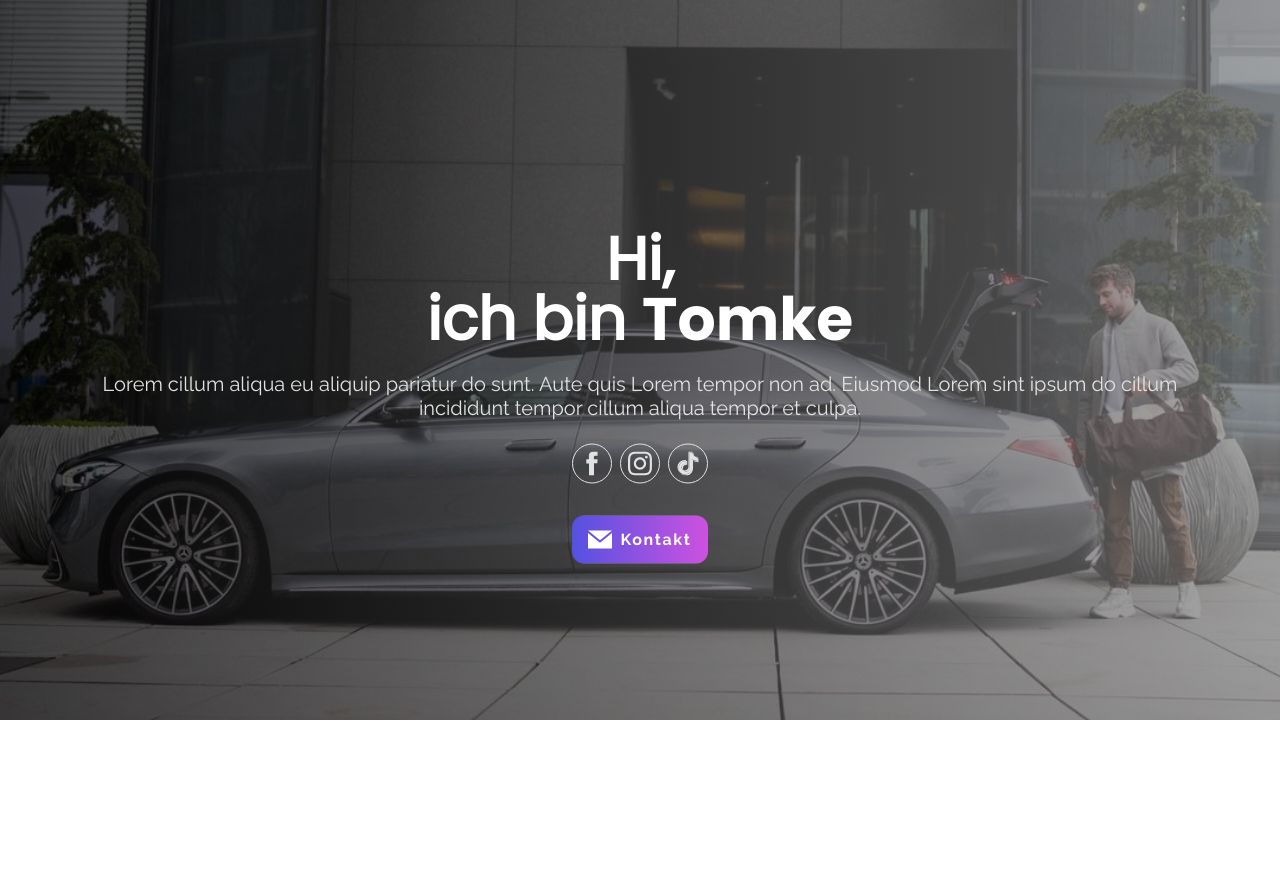
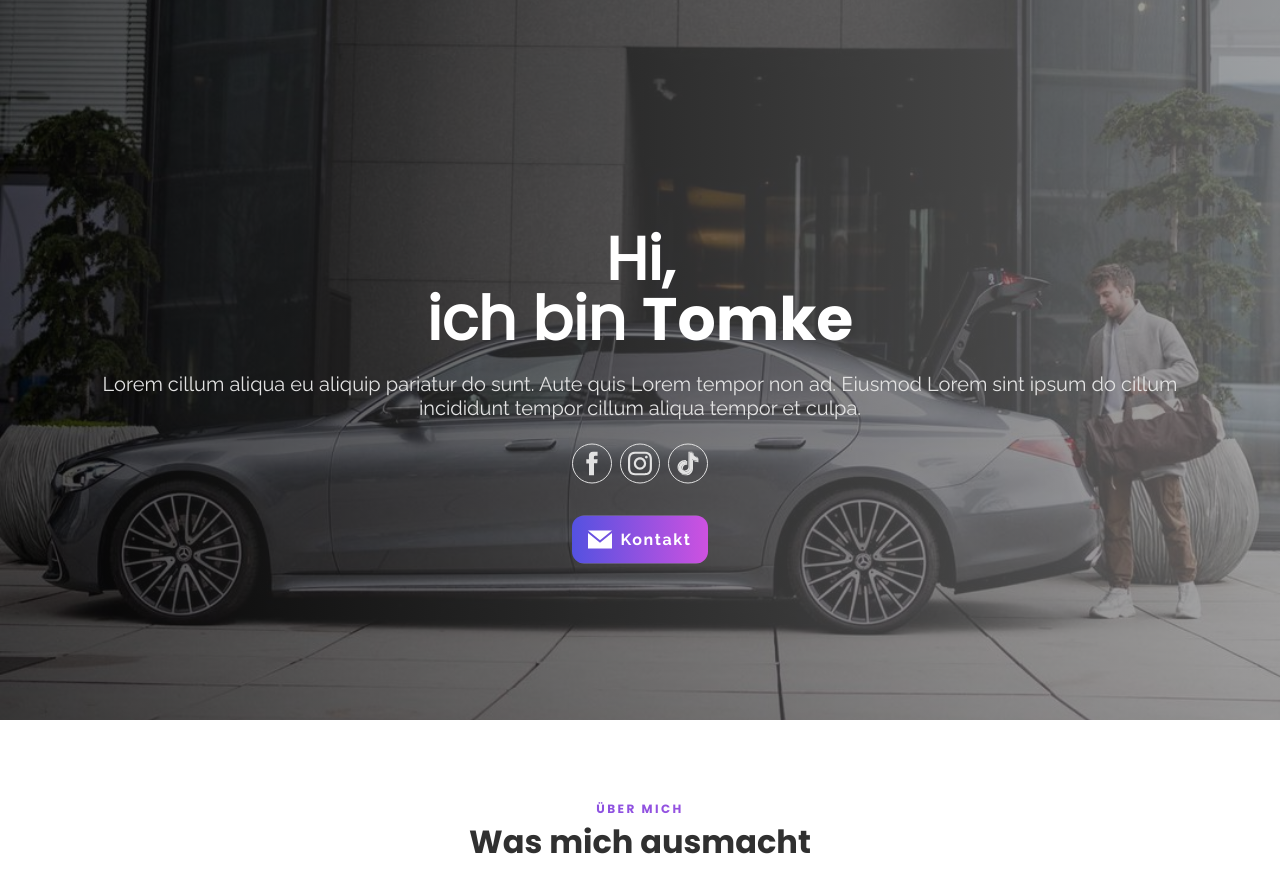
Before and after one commit to JonWofr/tomke-portfolio, an Angular app: page / in a window 1280 px wide. Shown: the top 892 px of the page. Before the commit the page ends 800 px from the top, so only its background shows below. Built offline with nearby package versions, Linux system fonts and the light colour scheme.

Commit message:
Created section header

```diff
--- /dev/null
+++ b/src/app/features/portfolio/components/about-section/about-section.component.html
@@ -0,0 +1,6 @@
+<section class="section">
+  <portfolio-section-header
+    title="Was mich ausmacht"
+    subtitle="Über mich"
+  ></portfolio-section-header>
+</section>
--- /dev/null
+++ b/src/app/features/portfolio/components/about-section/about-section.component.ts
@@ -0,0 +1,12 @@
+import { Component, OnInit } from '@angular/core';
+
+@Component({
+  selector: 'portfolio-about-section',
+  templateUrl: './about-section.component.html',
+  styleUrls: ['./about-section.component.scss'],
+})
+export class AboutSectionComponent implements OnInit {
+  constructor() {}
+
+  ngOnInit(): void {}
+}
--- /dev/null
+++ b/src/app/features/portfolio/components/section-header/section-header.component.html
@@ -0,0 +1,8 @@
+<div class="section-header">
+  <h2 class="section-header__subtitle">
+    {{ subtitle }}
+  </h2>
+  <h3 class="section-header__title">
+    {{ title }}
+  </h3>
+</div>
--- /dev/null
+++ b/src/app/features/portfolio/components/section-header/section-header.component.scss
@@ -0,0 +1,20 @@
+@import "abstracts/variables";
+
+.section-header {
+  &__title {
+    text-align: center;
+    font-size: 2rem;
+    line-height: 1.5;
+  }
+
+  &__subtitle {
+    text-align: center;
+    font-size: 0.75rem;
+    line-height: 1.5;
+    text-transform: uppercase;
+    letter-spacing: 0.2em;
+    background-image: $accent-color;
+    background-clip: text;
+    color: transparent;
+  }
+}
--- /dev/null
+++ b/src/app/features/portfolio/components/section-header/section-header.component.ts
@@ -0,0 +1,15 @@
+import { Component, Input, OnInit } from '@angular/core';
+
+@Component({
+  selector: 'portfolio-section-header',
+  templateUrl: './section-header.component.html',
+  styleUrls: ['./section-header.component.scss'],
+})
+export class SectionHeaderComponent implements OnInit {
+  @Input() title = '';
+  @Input() subtitle = '';
+
+  constructor() {}
+
+  ngOnInit(): void {}
+}
--- a/src/app/features/portfolio/pages/home/home.component.html
+++ b/src/app/features/portfolio/pages/home/home.component.html
@@ -1 +1,2 @@
 <portfolio-hero-section></portfolio-hero-section>
+<portfolio-about-section></portfolio-about-section>
--- a/src/app/features/portfolio/portfolio.module.ts
+++ b/src/app/features/portfolio/portfolio.module.ts
@@ -4,9 +4,11 @@ import { CommonModule } from '@angular/common';
 import { PortfolioRoutingModule } from './portfolio-routing.module';
 import { HomeComponent } from './pages/home/home.component';
 import { HeroSectionComponent } from './components/hero-section/hero-section.component';
+import { AboutSectionComponent } from './components/about-section/about-section.component';
+import { SectionHeaderComponent } from './components/section-header/section-header.component';
 
 @NgModule({
-  declarations: [HomeComponent, HeroSectionComponent],
+  declarations: [HomeComponent, HeroSectionComponent, AboutSectionComponent, SectionHeaderComponent],
   imports: [CommonModule, PortfolioRoutingModule],
 })
 export class PortfolioModule {}
--- a/src/styles/base/_typography.scss
+++ b/src/styles/base/_typography.scss
@@ -41,7 +41,12 @@ h6 {
 }
 
 h1 {
-  font-size: calc(60 / 16 * 1rem);
+  font-size: 3.75rem;
+  line-height: 1.5;
+}
+
+h2 {
+  font-size: 2rem;
   line-height: 1.5;
 }
 
--- /dev/null
+++ b/src/styles/layout/_section.scss
@@ -0,0 +1,3 @@
+.section {
+  padding: 5rem 0;
+}
--- a/src/styles/main.scss
+++ b/src/styles/main.scss
@@ -9,5 +9,6 @@
 @import "components/button";
 
 @import "layout/grid.scss";
+@import "layout/section";
 
 @import "shame.scss";
```
Also changed, not shown: src/app/features/portfolio/components/about-section/about-section.component.scss (added), src/styles/layout/_grid.scss (renamed from src/styles/layout/grid.scss), 2 other files (tests, documents, lock files or other folders).
